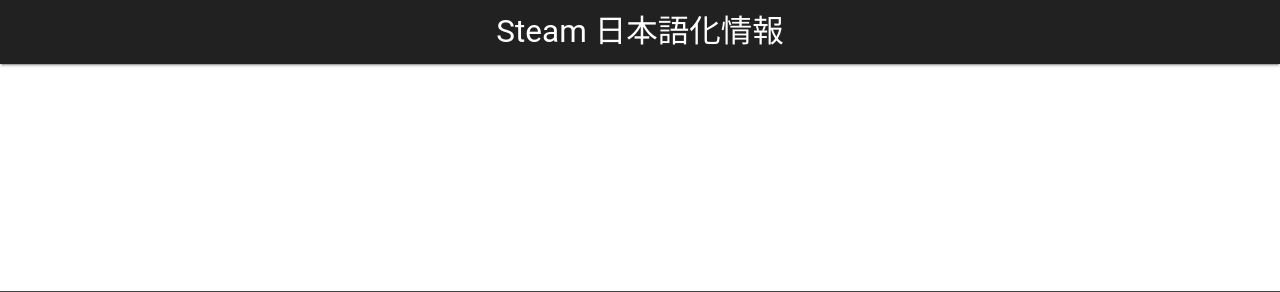
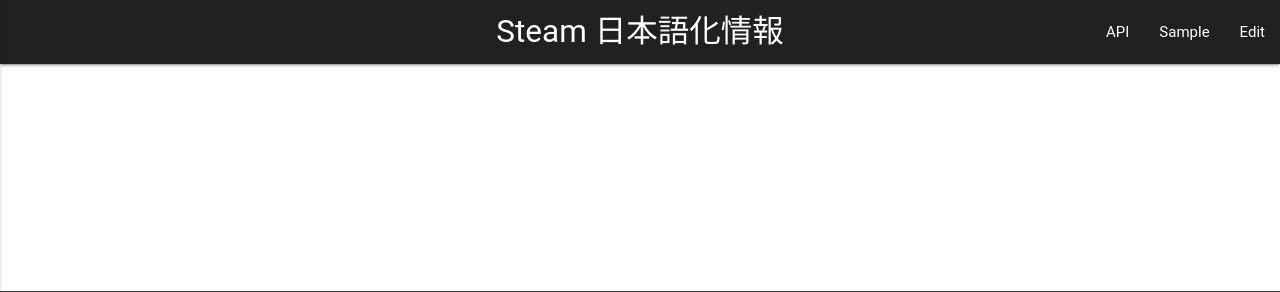
Before and after one commit to mikoim/japanization, a Django app: page /sample in a window 1280 px wide. Shown: the top 292 px of the page. Run offline with Django 3.2, Linux system fonts and the light colour scheme; data that the repository does not hold is empty; some libraries are stand-ins or nearby versions; some web fonts are replaced.

Commit message:
add links on navigation bar

```diff
--- a/reviews/templates/reviews/review_list.html
+++ b/reviews/templates/reviews/review_list.html
@@ -6,14 +6,30 @@
     <link href="https://cdnjs.cloudflare.com/ajax/libs/materialize/0.98.0/css/materialize.min.css" rel="stylesheet" media="screen">
     <script src="https://cdnjs.cloudflare.com/ajax/libs/jquery/3.1.1/jquery.min.js"></script>
     <script src="https://cdnjs.cloudflare.com/ajax/libs/materialize/0.98.0/js/materialize.min.js"></script>
+    <script>
+        $(function () {
+            $(".button-collapse").sideNav();
+        });
+    </script>
     <link rel="stylesheet" href="{% static "reviews/style.css" %}">
 {% endblock extrahead %}
 
 {% block content %}
-    <header>
+<header>
     <nav>
         <div class="nav-wrapper grey darken-4">
-            <a href="/" class="brand-logo center">Steam 日本語化情報</a>
+            <a href="{% url 'reviews-index' %}" class="brand-logo center">Steam 日本語化情報</a>
+            <a href="#" data-activates="nav-mobile" class="button-collapse"><i class="material-icons">menu</i></a>
+            <ul class="right hide-on-med-and-down">
+                <li><a href="/api">API</a></li>
+                <li><a href="{% url 'reviews-sample' %}">Sample</a></li>
+                <li><a href="{% url 'reviews-edit' %}">Edit</a></li>
+            </ul>
+            <ul class="side-nav" id="nav-mobile">
+                <li><a href="/api">API</a></li>
+                <li><a href="{% url 'reviews-sample' %}">Sample</a></li>
+                <li><a href="{% url 'reviews-edit' %}">Edit</a></li>
+            </ul>
         </div>
     </nav>
 </header>
--- a/reviews/urls.py
+++ b/reviews/urls.py
@@ -9,8 +9,8 @@
 router.register(r'reviews', ReviewViewSet)
 
 urlpatterns = [
-    url(r'^$', RedirectView.as_view(url='/sample')),
-    url(r'^api/', include(router.urls)),
-    url(r'^sample$', ListView.as_view(model=Review)),
-    url(r'^edit$', TemplateView.as_view(template_name='reviews/edit.html')),
+    url(r'^$', RedirectView.as_view(url='/sample'), name='reviews-index'),
+    url(r'^api/', include(router.urls), name='reviews-api'),
+    url(r'^sample$', ListView.as_view(model=Review), name='reviews-sample'),
+    url(r'^edit$', TemplateView.as_view(template_name='reviews/edit.html'), name='reviews-edit'),
 ]
```
